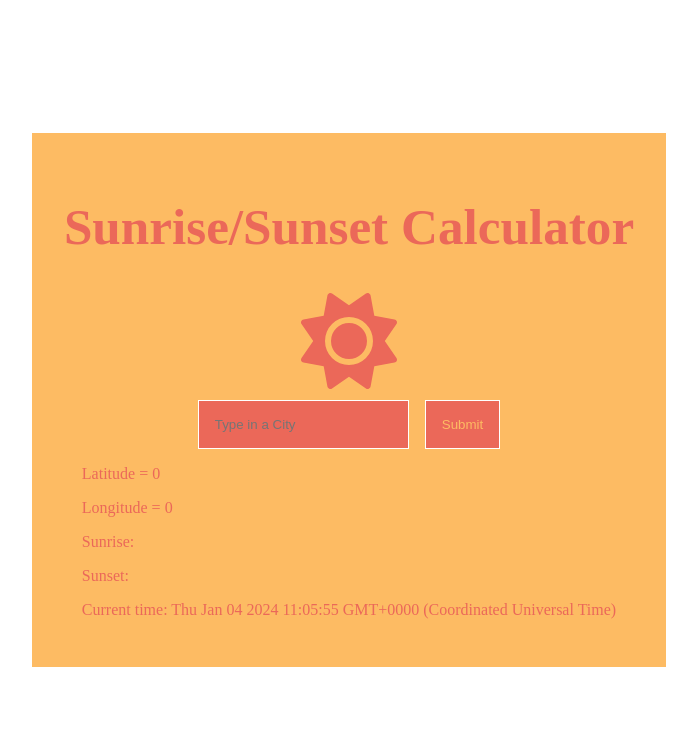
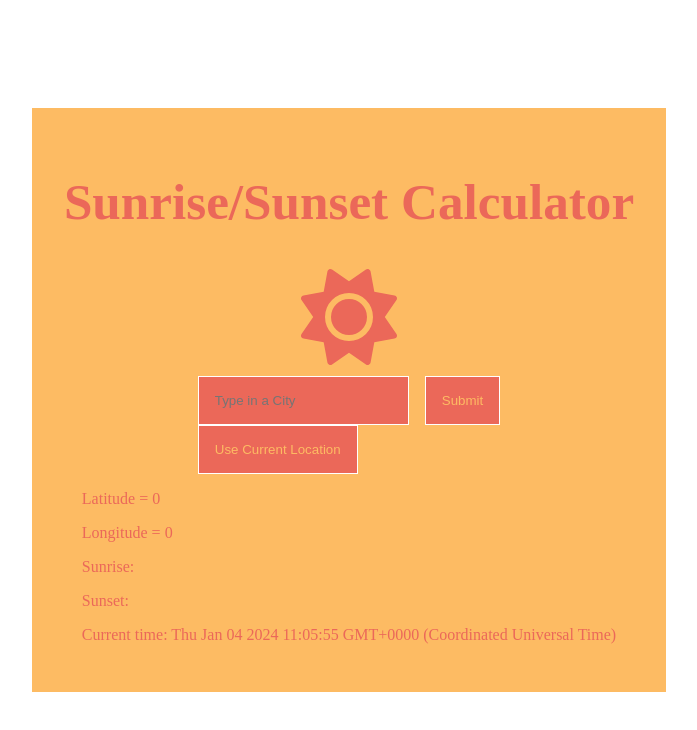
Before and after one commit to claudia-lim/sunrise-sunset, a React (Vite) app: page / in a window 1280 px wide. Shown: the top 730 px of the page, without its empty margins (291-988 px from the left). Built offline with nearby package versions, Linux system fonts and the light colour scheme.

Commit message:
use current location button and functionality

```diff
--- a/src/App.jsx
+++ b/src/App.jsx
@@ -5,11 +5,13 @@ import Output from "./Components/Output/index.jsx";
 import ToggleButton from "./Components/ToggleButton/index.jsx";
 import { FontAwesomeIcon } from '@fortawesome/react-fontawesome';
 import {faSun, faMoon} from '@fortawesome/free-solid-svg-icons';
+import CurrentLocationButton from "./CurrentLocationButton/index.jsx";
 
 function App() {
     const [input, setInput] = useState("");
     const [geoLocJson, setGeoLocJson] = useState({results: [{locations: [{latLng: {lat: 0, lng:0}, adminArea5: ""}]}]})
     // const [mode, setMode] = useState("day");
+
     const [sunriseSunsetData, setSunriseSunsetData] = useState({results: {sunrise: "", sunset: ""}});
     const key = "HQNofba0fy6MwKlkN0KGrlB2Hj88KqTM";
     const sunrise = sunriseSunsetData.results.sunrise;
@@ -52,10 +54,13 @@ function App() {
             <div className="moon-icon icon">
                 <FontAwesomeIcon icon={faMoon} />
             </div>
-
-            <InputForm input={input} setInput={setInput} fetchGeoLocation={fetchGeoLocation}/>
+            <div className="input">
+                <InputForm input={input} setInput={setInput} fetchGeoLocation={fetchGeoLocation}/>
+                <CurrentLocationButton setGeoLocJson={setGeoLocJson}/>
+            </div>
             <Output geoLocJson={geoLocJson} sunriseTime={sunriseTime} sunsetTime={sunsetTime} setSunriseSunsetData={setSunriseSunsetData} currentTime={currentTime}/>
             {/*<ToggleButton setMode={setMode} mode={mode}/>*/}
+
         </main>
     </>
     )
--- a/src/Components/Output/index.jsx
+++ b/src/Components/Output/index.jsx
@@ -1,9 +1,10 @@
 import {useEffect} from "react";
 
 function Output ({geoLocJson, sunriseTime, sunsetTime, setSunriseSunsetData, currentTime}) {
+
+    const city = geoLocJson.results[0].locations[0].adminArea5;
     const latitude = geoLocJson.results[0].locations[0].latLng.lat;
     const longitude = geoLocJson.results[0].locations[0].latLng.lng;
-    const city = geoLocJson.results[0].locations[0].adminArea5;
 
     function displayTime (time) {
         let converted = time.toString(["GMT"], {timeZoneName: "short"})
--- /dev/null
+++ b/src/CurrentLocationButton/index.jsx
@@ -0,0 +1,17 @@
+function CurrentLocationButton ({setGeoLocJson}) {
+    function useCurrentLocation (position) {
+        const coords = position.coords;
+        setGeoLocJson({results: [{locations: [{latLng: {lat: coords.latitude, lng:coords.longitude}, adminArea5: ""}]}]});
+    }
+    function currentLocClick () {
+        navigator.geolocation.getCurrentPosition(useCurrentLocation);
+    }
+
+    return (
+        <>
+            <button onClick={currentLocClick}>Use Current Location</button>
+        </>
+    )
+}
+
+export default CurrentLocationButton
```
